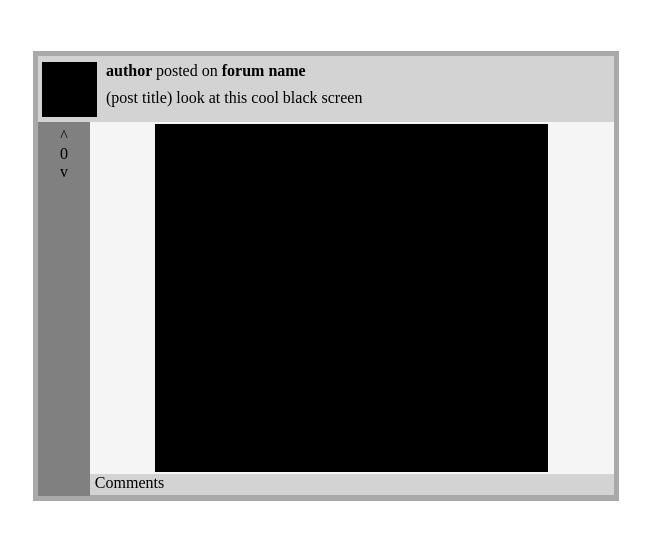
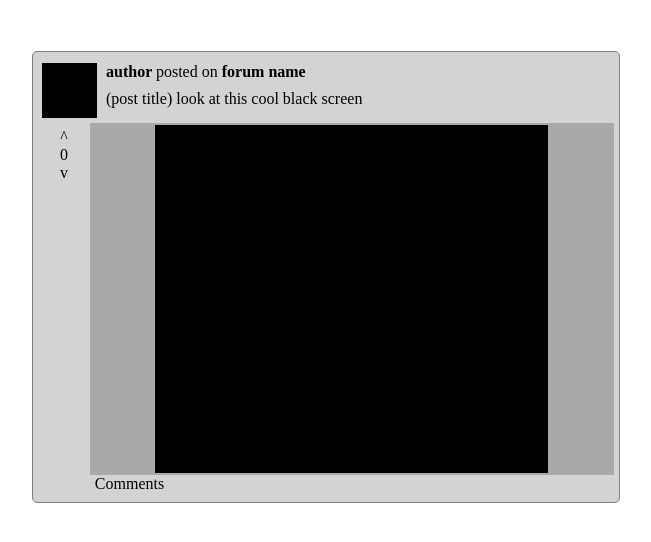
Before and after one commit to odxscholars/apdevrepo, a plain HTML site: page mco1/rough_outline/main.html in a window 1280 px wide. Shown: the whole page, without its empty margins (314-965 px from the left). Drawn offline with Linux system fonts and the light colour scheme.

Commit message:
Update style.css

```diff
--- a/mco1/rough_outline/style.css
+++ b/mco1/rough_outline/style.css
@@ -6,7 +6,10 @@
     padding: 5px;
 }
 .image_post{
-    background-color: darkgray;
+    /* background-color: darkgray; */
+    border: 1px solid gray;
+    border-radius: 5px;
+    background-color: lightgray;
     width: 45%;
     height: 55%;
     margin-top: 4%;
@@ -43,7 +46,8 @@ p {
     height: 85%
 }
 .lower_left_div {
-    background-color: gray;
+    /* background-color: gray; */
+    background-color: lightgray;
     float: left;
     width: 9%;
     height: 100%;
@@ -53,13 +57,12 @@ p {
     column-gap: 5px;
 }
 .lower_right_div {
-    background-color: cyan;
     float: right;
     width: 91%;
     height: 94%;
 }
 .post_content {
-    background-color: whitesmoke;
+    background-color: darkgray;
     width: 100%;
     height: 100%;
     display: flex;
```
